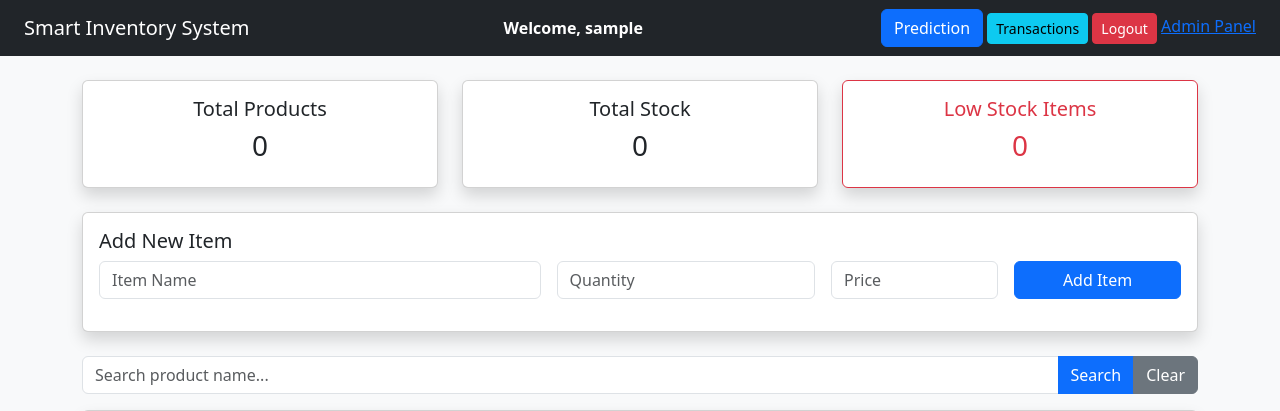
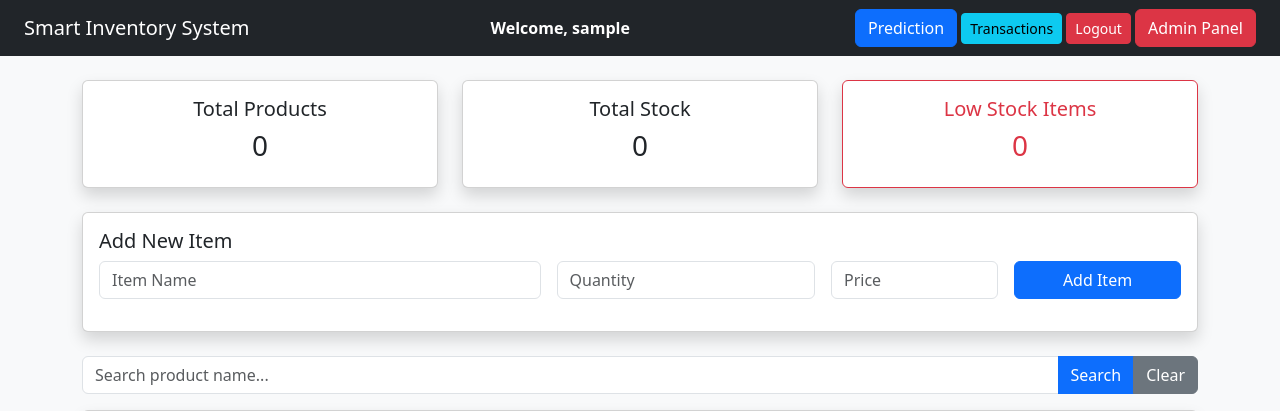
Before and after one commit to Mr-ram-131/smart_inventory, a Flask app: page /dashboard in a window 1280 px wide. Shown: the top 411 px of the page. Run offline with Flask 3, Linux system fonts and the light colour scheme; the visitor is signed in with stand-in values (Sample User, id 1); data that the repository does not hold is empty; parts of the project's set-up code (start-up, migrations or seed data) failed here and were passed over.

Commit message:
only admin can access to admin panel

```diff
--- a/app.py
+++ b/app.py
@@ -52,7 +52,15 @@ def login():
         from werkzeug.security import check_password_hash
 
         if user and check_password_hash(user["password"], password):
+
             session["user"] = username
+
+            # store role in session
+            if username == "admin":
+                session["role"] = "admin"
+            else:
+                session["role"] = "user"
+
             return redirect("/dashboard")
 
         return render_template("login.html", error="Invalid credentials")
@@ -154,7 +162,7 @@ def admin():
         return redirect(url_for('login'))
 
     # allow only admin user
-    if session['user'] != "admin":
+    if session.get('user') != "admin":
         return "Access Denied"
 
     users = list(users_col.find())
--- a/templates/dashboard.html
+++ b/templates/dashboard.html
@@ -26,9 +26,13 @@ alert("{{ error_message }}");
     <span class="text-white fw-bold">Welcome, {{ username }}</span>
     <div>
         <a href="{{ url_for('predict') }}" class="btn btn-primary">Prediction</a>
-        <a href="/transactions" class="btn btn-info btn-sm">Transactions</a>
-        <a href="/logout" class="btn btn-danger btn-sm">Logout</a>
-        <a href="/admin">Admin Panel</a>
+        <a href="{{ url_for('transactions') }}" class="btn btn-info btn-sm">Transactions</a>
+        <a href="{{ url_for('logout') }}" class="btn btn-danger btn-sm">Logout</a>
+        {% if session.get('role') == 'admin' %}
+
+        <a href="/admin" class="btn btn-danger">Admin Panel</a>
+
+        {% endif %}
     </div>
 </nav>
 
```
